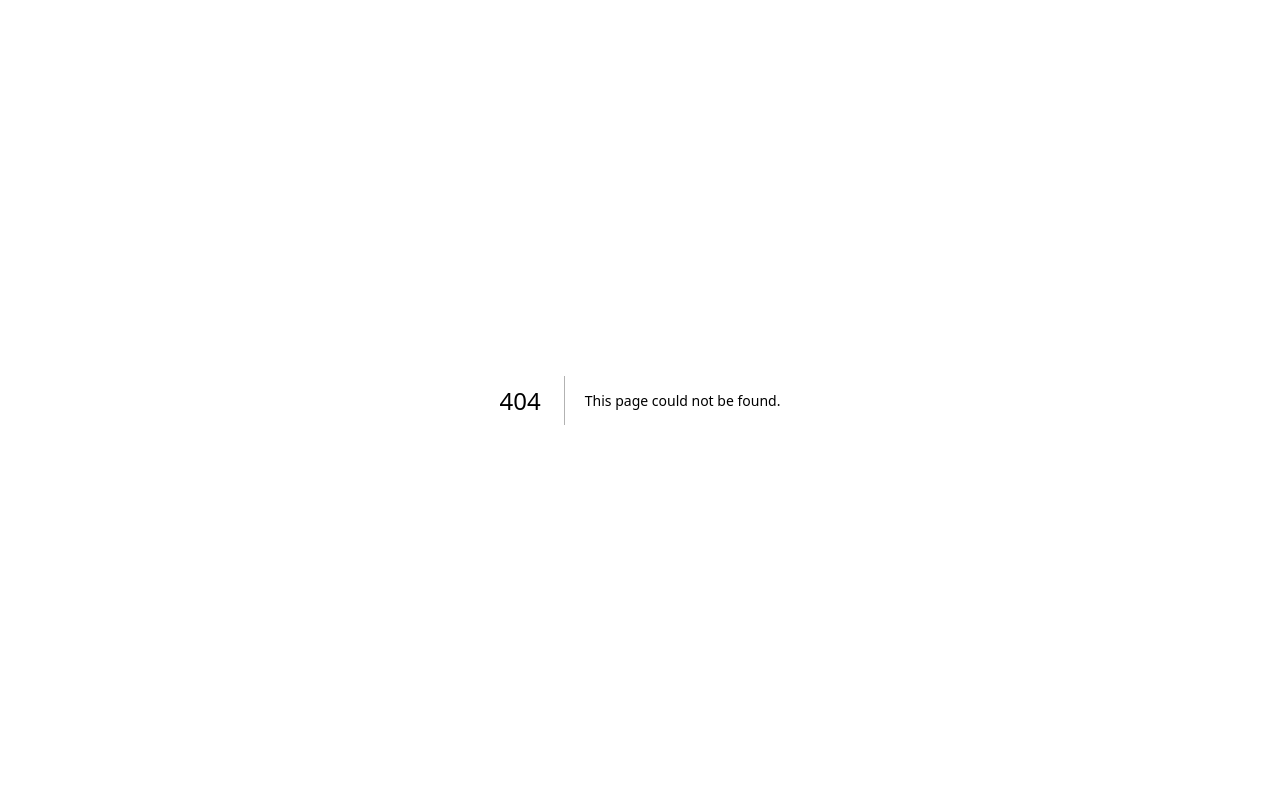
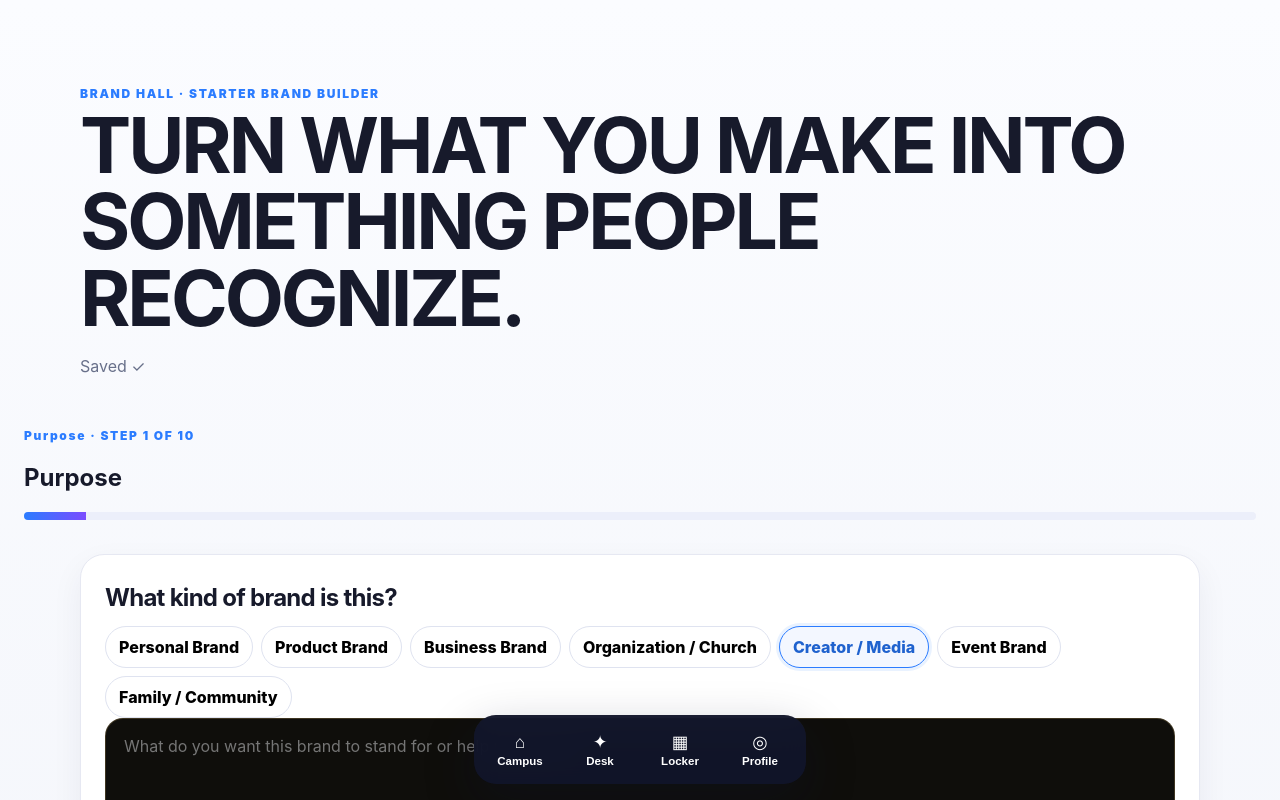
Before and after one commit to melbgittinit/botbox-alpha-clean, a Next.js app: page /creator-college/brand in a window 1280 px wide. Before the commit this address had no page. Shown: the top 800 px of the page. Built offline with nearby package versions, Linux system fonts and the light colour scheme.

Commit message:
Add Starter Brand Builder

```diff
--- /dev/null
+++ b/app/creator-college/brand/page.tsx
@@ -0,0 +1,36 @@
+"use client";
+
+import { useEffect, useMemo, useState } from "react";
+import { readUnifiedCreations, type UnifiedCreation } from "../lib/creatorCollegeStore";
+
+type BrandProject={id:string;name:string;brandType:string;purpose:string;audience:string;position:string;promise:string;personality:string;style:string;tagline:string;shortDescription:string;voice:string;assets:string[];connectedIds:string[];step:number;progress:number;status:"BUILDING"|"COMPLETE";updatedAt:string};
+const KEY="creator-college-v1-brand-projects";
+const ACTIVE="creator-college-v1-brand-active";
+const steps=["Purpose","Audience","Position","Name","Identity","Message","Assets","Connect Creations","Launch","Review"];
+function blank():BrandProject{return{id:`brand-${Date.now()}`,name:"Untitled Brand",brandType:"Creator / Media",purpose:"",audience:"",position:"",promise:"",personality:"Warm",style:"Modern",tagline:"",shortDescription:"",voice:"Conversational",assets:["Brand Name","Tagline","Short Description","Social Bio","About Blurb"],connectedIds:[],step:0,progress:5,status:"BUILDING",updatedAt:new Date().toISOString()}}
+export default function BrandBuilderPage(){
+ const[project,setProject]=useState<BrandProject|null>(null);const[creations,setCreations]=useState<UnifiedCreation[]>([]);const[saved,setSaved]=useState(true);
+ useEffect(()=>{const list=JSON.parse(localStorage.getItem(KEY)||"[]") as BrandProject[];const id=localStorage.getItem(ACTIVE);setProject(list.find(x=>x.id===id&&x.status==="BUILDING")||blank());setCreations(readUnifiedCreations())},[]);
+ useEffect(()=>{if(!project)return;setSaved(false);const t=setTimeout(()=>{const list=JSON.parse(localStorage.getItem(KEY)||"[]") as BrandProject[];const next=[project,...list.filter(x=>x.id!==project.id)];localStorage.setItem(KEY,JSON.stringify(next));localStorage.setItem(ACTIVE,project.status==="BUILDING"?project.id:"");setSaved(true)},350);return()=>clearTimeout(t)},[project]);
+ const current=project?.step??0;const candidateCount=creations.filter(c=>c.status==="COMPLETE").length;
+ function patch(v:Partial<BrandProject>){setProject(p=>p?{...p,...v,updatedAt:new Date().toISOString()}:p)}
+ function next(){if(!project)return;const n=Math.min(project.step+1,steps.length-1);patch({step:n,progress:Math.round(((n+1)/steps.length)*100)})}
+ function toggleCreation(id:string){if(!project)return;patch({connectedIds:project.connectedIds.includes(id)?project.connectedIds.filter(x=>x!==id):[...project.connectedIds,id]})}
+ function complete(){if(!project)return;patch({status:"COMPLETE",progress:100});setTimeout(()=>localStorage.setItem(ACTIVE,""),0)}
+ if(!project)return null;
+ return <main className="cc4-shell"><section className="cc4-hero"><span className="cc4-eyebrow">BRAND HALL · STARTER BRAND BUILDER</span><h1>TURN WHAT YOU MAKE INTO SOMETHING PEOPLE RECOGNIZE.</h1><p>{saved?"Saved ✓":"Saving…"}</p></section>
+ {candidateCount>=2&&<section className="cc5-smart-panel"><div><span className="cc4-eyebrow">CREATOR COACH</span><h2>YOU MAY HAVE A BRAND HERE.</h2><p>You already have {candidateCount} finished creations. Brand Hall can organize them under one recognizable identity.</p></div></section>}
+ <section className="cc5-smart-panel"><div><span className="cc4-eyebrow">{steps[current]} · STEP {current+1} OF {steps.length}</span><h2>{steps[current]}</h2><div className="cc4-meter"><span style={{width:`${project.progress}%`}}/></div></div></section><section className="cc4-section">
+ {current===0&&<article className="cc5-profile-card"><h2>What kind of brand is this?</h2><div className="cc5-chips">{["Personal Brand","Product Brand","Business Brand","Organization / Church","Creator / Media","Event Brand","Family / Community"].map(x=><button key={x} className={project.brandType===x?"selected":""} onClick={()=>patch({brandType:x})}>{x}</button>)}</div><textarea value={project.purpose} onChange={e=>patch({purpose:e.target.value})} placeholder="What do you want this brand to stand for or help people do?"/><button className="cc4-primary" disabled={!project.purpose.trim()} onClick={next}>KEEP THIS PURPOSE</button></article>}
+ {current===1&&<article className="cc5-profile-card"><h2>Who is this brand for?</h2><input value={project.audience} onChange={e=>patch({audience:e.target.value})} placeholder="Describe the people this brand should matter to"/><button className="cc4-primary" disabled={!project.audience.trim()} onClick={next}>NEXT</button></article>}
+ {current===2&&<article className="cc5-profile-card"><h2>What makes it distinct?</h2><textarea value={project.position} onChange={e=>patch({position:e.target.value})} placeholder="We help ___ get ___ through ___"/><textarea value={project.promise} onChange={e=>patch({promise:e.target.value})} placeholder="What should people consistently expect from this brand?"/><button className="cc4-primary" disabled={!project.position.trim()} onClick={next}>KEEP THIS POSITION</button></article>}
+ {current===3&&<article className="cc5-profile-card"><h2>Name the brand</h2><input value={project.name==="Untitled Brand"?"":project.name} onChange={e=>patch({name:e.target.value||"Untitled Brand"})} placeholder="Brand name"/><input value={project.tagline} onChange={e=>patch({tagline:e.target.value})} placeholder="Optional tagline"/><button className="cc4-primary" disabled={project.name==="Untitled Brand"} onClick={next}>USE THIS NAME</button></article>}
+ {current===4&&<article className="cc5-profile-card"><h2>Choose the identity direction</h2><div className="cc5-chips">{["Clean","Luxury","Modern","Heritage","Faith","Playful","Professional","Bold","Community"].map(x=><button key={x} className={project.style===x?"selected":""} onClick={()=>patch({style:x})}>{x}</button>)}</div><div className="cc5-chips">{["Warm","Direct","Encouraging","Professional","Bold","Conversational","Faith-centered","Fun"].map(x=><button key={x} className={project.voice===x?"selected":""} onClick={()=>patch({voice:x})}>{x}</button>)}</div><button className="cc4-primary" onClick={next}>USE THIS IDENTITY</button></article>}
+ {current===5&&<article className="cc5-profile-card"><h2>Shape the message</h2><textarea value={project.shortDescription} onChange={e=>patch({shortDescription:e.target.value})} placeholder="One short paragraph that explains the brand clearly"/><p><b>Brand promise:</b> {project.promise||"Add your promise in the Position step."}</p><button className="cc4-primary" onClick={next}>BUILD STARTER ASSETS</button></article>}
+ {current===6&&<article className="cc5-profile-card"><h2>Your starter brand kit</h2><div className="cc4-family-items">{project.assets.map((a,i)=><div key={a}><span>✓</span><div><b>{a}</b><small>{i===0?project.name:i===1?(project.tagline||"Tagline ready to refine"):i===2?(project.shortDescription||project.position):`${project.voice} voice · ${project.style} identity`}</small></div></div>)}</div><button className="cc4-primary" onClick={next}>CONNECT MY CREATIONS</button></article>}
+ {current===7&&<article className="cc5-profile-card"><h2>What belongs under this brand?</h2><div className="cc4-card-grid cc4-grid">{creations.length===0?<div className="cc4-empty">Finish a creation first, or continue building this brand now and connect things later.</div>:creations.map(c=><button key={`${c.kind}-${c.id}`} className={`cc5-brand-connect ${project.connectedIds.includes(c.id)?"selected":""}`} onClick={()=>toggleCreation(c.id)}><small>{c.kind.replaceAll("_"," ")}</small><b>{c.title}</b><span>{project.connectedIds.includes(c.id)?"CONNECTED":"CONNECT"}</span></button>)}</div><button className="cc4-primary" onClick={next}>KEEP THESE CONNECTIONS</button></article>}
+ {current===8&&<article className="cc5-profile-card"><h2>Introduce the brand</h2><div className="cc4-card-grid cc4-grid"><div className="cc4-card"><small>ANNOUNCEMENT</small><h3>{project.name} is here.</h3><p>{project.shortDescription||project.position}</p></div><div className="cc4-card"><small>SOCIAL BIO</small><h3>{project.name}</h3><p>{project.tagline||project.promise}</p></div><div className="cc4-card"><small>FIRST MOVE</small><h3>Lead with one creation</h3><p>{project.connectedIds.length?"Choose your strongest connected creation as the first proof of the brand.":"Connect or create one strong proof piece next."}</p></div></div><button className="cc4-primary" onClick={next}>REVIEW MY BRAND</button></article>}
+ {current===9&&project.status!=="COMPLETE"&&<article className="cc5-profile-card"><h2>Your starter brand is ready</h2><div className="cc4-review-list"><div><span>✓</span><b>Purpose</b><small>{project.purpose}</small></div><div><span>✓</span><b>Audience</b><small>{project.audience}</small></div><div><span>✓</span><b>Position</b><small>{project.position}</small></div><div><span>✓</span><b>Identity</b><small>{project.style} · {project.voice}</small></div><div><span>✓</span><b>Connected creations</b><small>{project.connectedIds.length} connected</small></div></div><button className="cc4-primary" onClick={complete}>COMPLETE MY STARTER BRAND</button></article>}
+ {project.status==="COMPLETE"&&<article className="cc5-smart-panel"><div><span className="cc4-eyebrow">STARTER BRAND COMPLETE</span><h2>{project.name} IS READY TO GROW.</h2><p>{project.brandType} · {project.connectedIds.length} connected creations · {project.style} identity</p><div className="cc4-grid cc4-actions-grid"><a href="/creator-college/brand-hall">◇<b>OPEN BRAND HALL</b><small>See brands and connected creations</small></a><a href="/creator-college/service">💼<b>BUILD AN OFFER</b><small>Turn the brand into a simple commercial path</small></a></div></div></article>}
+ </section></main>
+}
```
